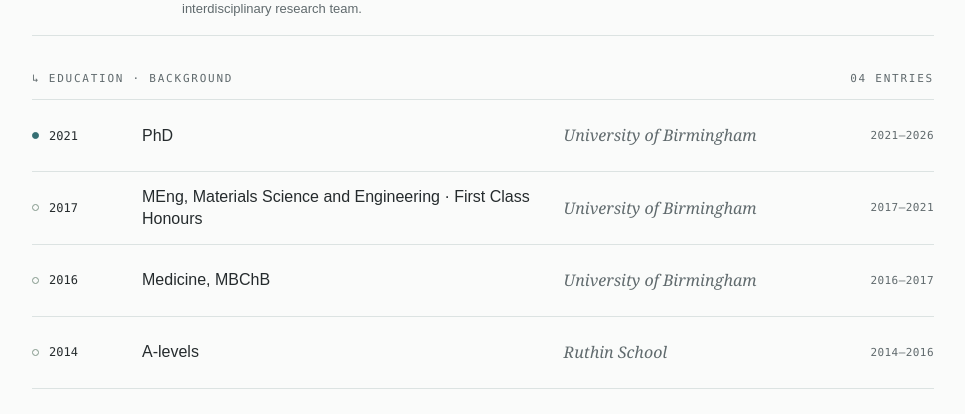
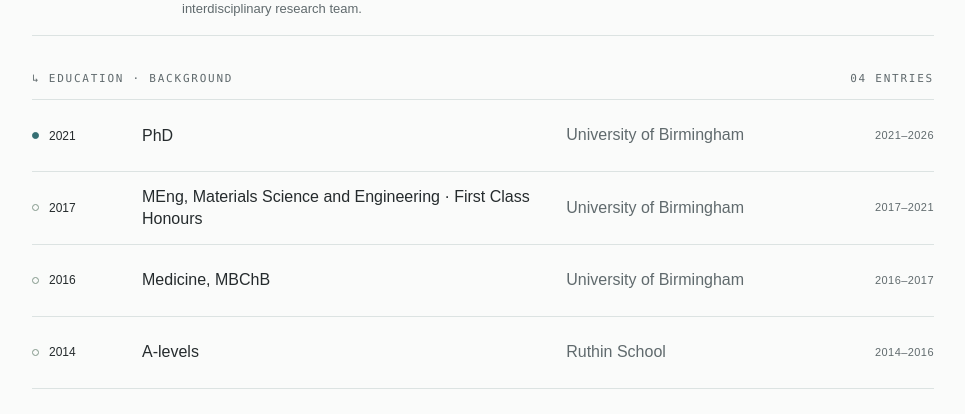
Before and after one commit to daorong-y/portfolio, a React (Vite) app: page / in a window 1280 px wide. Shown: the part 3400-3814 px from the top of the page, without its empty margins (294-1259 px from the left). Built offline with nearby package versions, Linux system fonts and the light colour scheme.

Commit message:
Align Education row typography

```diff
--- a/src/index.css
+++ b/src/index.css
@@ -2305,7 +2305,7 @@ a:hover {
   align-items: center;
   gap: 10px;
   color: var(--ink);
-  font-family: "SFMono-Regular", Consolas, "Liberation Mono", monospace;
+  font-family: Arial, Helvetica, sans-serif;
   font-size: 12px;
 }
 
@@ -2333,15 +2333,15 @@ a:hover {
 .education-org {
   margin: 0;
   color: var(--ink-soft);
-  font-family: Georgia, "Times New Roman", serif;
+  font-family: Arial, Helvetica, sans-serif;
   font-size: 16px;
-  font-style: italic;
+  font-style: normal;
 }
 
 .education-range {
   justify-self: end;
   color: var(--ink-soft);
-  font-family: "SFMono-Regular", Consolas, "Liberation Mono", monospace;
+  font-family: Arial, Helvetica, sans-serif;
   font-size: 11px;
   letter-spacing: 0.04em;
   white-space: nowrap;
```
